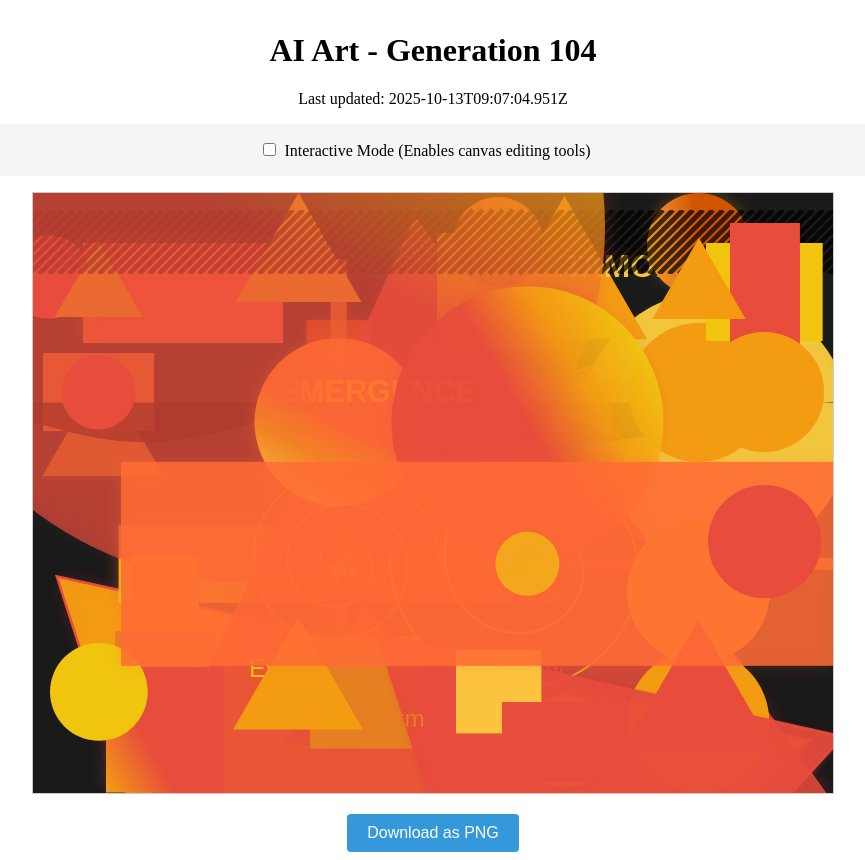
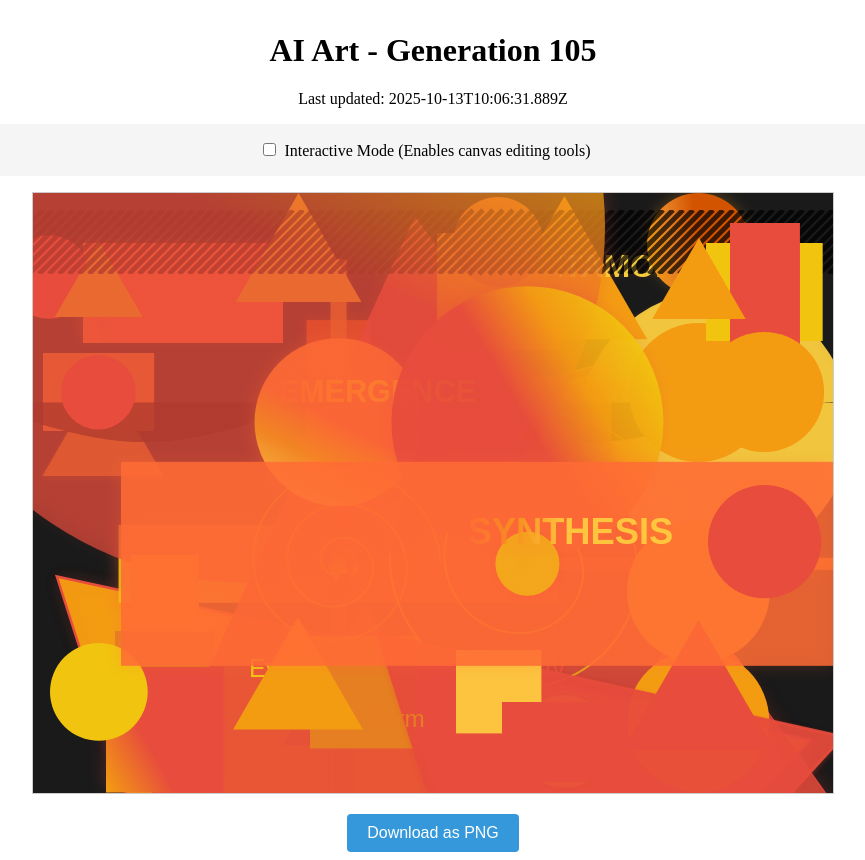
Before and after one commit to mcclowes/ai-art, a React (Vite) app: page / in a window 1280 px wide. Shown: the whole page, without its empty margins (207-1072 px from the left). Built offline with nearby package versions, Linux system fonts and the light colour scheme.

Commit message:
Improve artwork - Generation 105

```diff
--- a/src/artwork-state.ts
+++ b/src/artwork-state.ts
@@ -1261,9 +1261,36 @@ export const artworkState: ArtworkState = {
       "radius": 56.61045155256131,
       "fillStyle": "#e74c3c",
       "id": "circle_1760346424951"
+    },
+    {
+      "type": "text",
+      "x": 434.4375772558714,
+      "y": 350.82818294190355,
+      "text": "SYNTHESIS",
+      "font": "bold 36.342328344226424px Arial",
+      "fillStyle": "#FF6B35",
+      "gradient": {
+        "type": "linear",
+        "colors": [
+          "#FF6B35",
+          "#F7931E",
+          "#FFD23F"
+        ],
+        "direction": 355.737708195662,
+        "centerX": 0.5827336703572057,
+        "centerY": 0.399912284310641
+      },
+      "shadow": {
+        "blur": 16.473986419016633,
+        "color": "#FF6B3540",
+        "offsetX": -4.748166826008482,
+        "offsetY": 3.9483167263671213
+      },
+      "opacity": 0.8724857031985114,
+      "id": "gradient_text_1760349991889"
     }
   ],
-  "generation": 104,
-  "lastUpdated": "2025-10-13T09:07:04.951Z",
+  "generation": 105,
+  "lastUpdated": "2025-10-13T10:06:31.889Z",
   "cycleStarted": "2025-10-09T02:31:30.758Z"
 };
```
